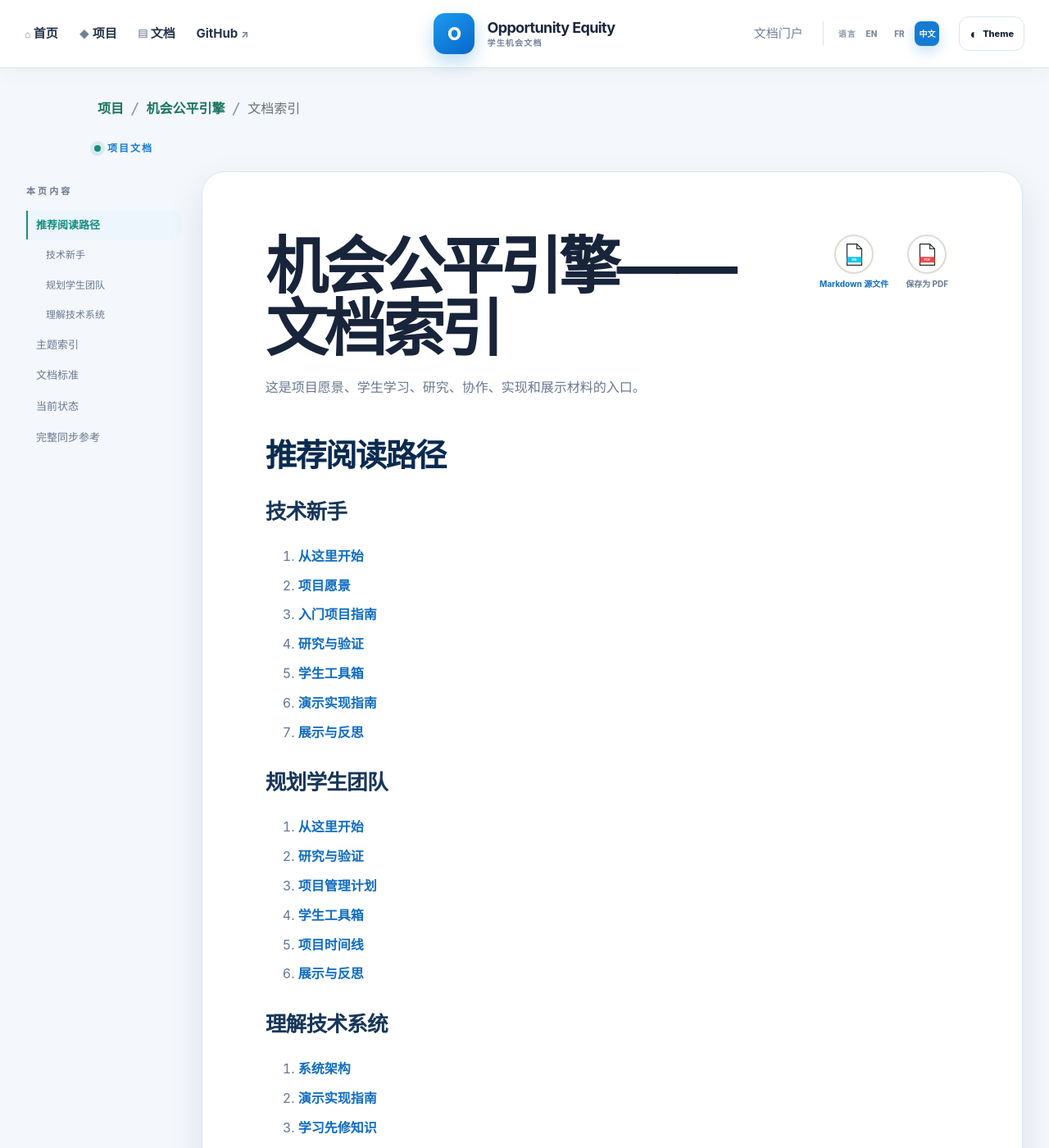
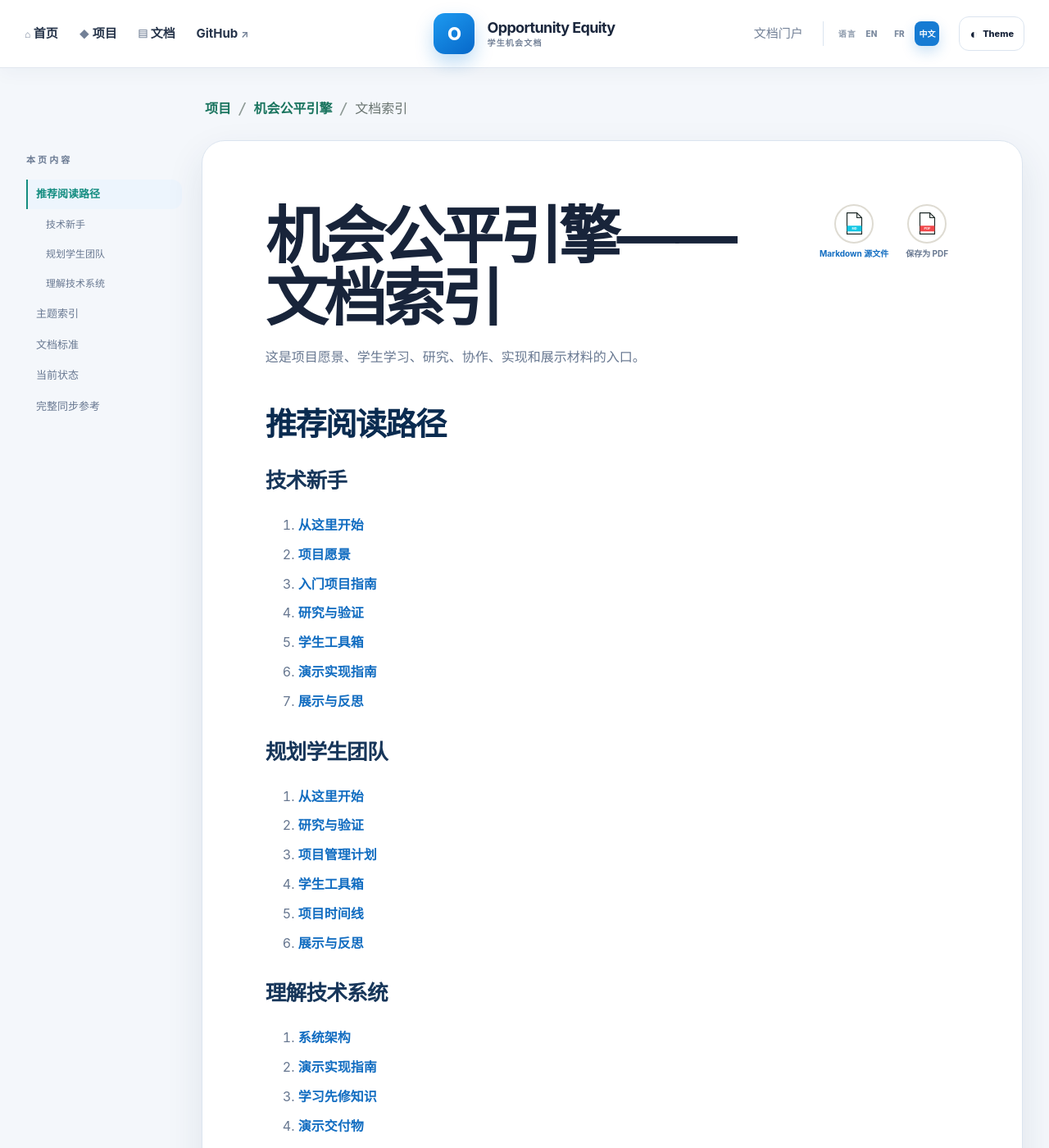
Before and after one commit to andyxuan2010/OpportunityEquityEngine, a Jekyll site: the page built from docs/INDEX.CN.md, in a window 1280 px wide and 1400 px high. Shown: the whole window at 82% size. Built offline with Jekyll 4.4.1, drawn with Linux system fonts in a browser that asks for light colours.

Commit message:
Align article breadcrumb with content

```diff
--- a/_layouts/default.html
+++ b/_layouts/default.html
@@ -33,7 +33,6 @@
           <span class="document-breadcrumb-separator" aria-hidden="true">/</span>
           <span class="document-breadcrumb-current" aria-current="page">{{ page.title }}</span>
         </nav>
-        <div class="document-kicker"><span class="kicker-dot"></span>{% if page.locale == 'zh' %}项目文档{% elsif page.locale == 'fr' %}Documentation du projet{% else %}Project documentation{% endif %}</div>
         <div class="document-reader">
           {% include document-toc.html %}
           <article class="document-content">
--- a/assets/css/style.scss
+++ b/assets/css/style.scss
@@ -219,7 +219,8 @@ button { font: inherit; }
 
 .document-shell { display: flex; flex-direction: column; align-items: center; padding-top: 28px; }
 .document-breadcrumb {
-  width: min(100%, 1050px);
+  width: calc(100% - 214px);
+  align-self: flex-end;
   display: flex;
   flex-wrap: wrap;
   align-items: center;
@@ -323,6 +324,7 @@ button { font: inherit; }
   .portal-label { display: none; }
 }
 @media (max-width: 1000px) {
+  .document-breadcrumb { width: min(100%, 1050px); align-self: center; }
   .document-reader { display: block; width: min(100%, 1050px); }
   .document-toc { position: static; max-height: 190px; margin: 0 0 18px; padding: 12px 0 14px; border-bottom: 1px solid var(--line); }
   .document-toc-nav { display: grid; grid-template-columns: repeat(2, minmax(0, 1fr)); gap: 3px 8px; max-height: 145px; overflow-y: auto; }
```
